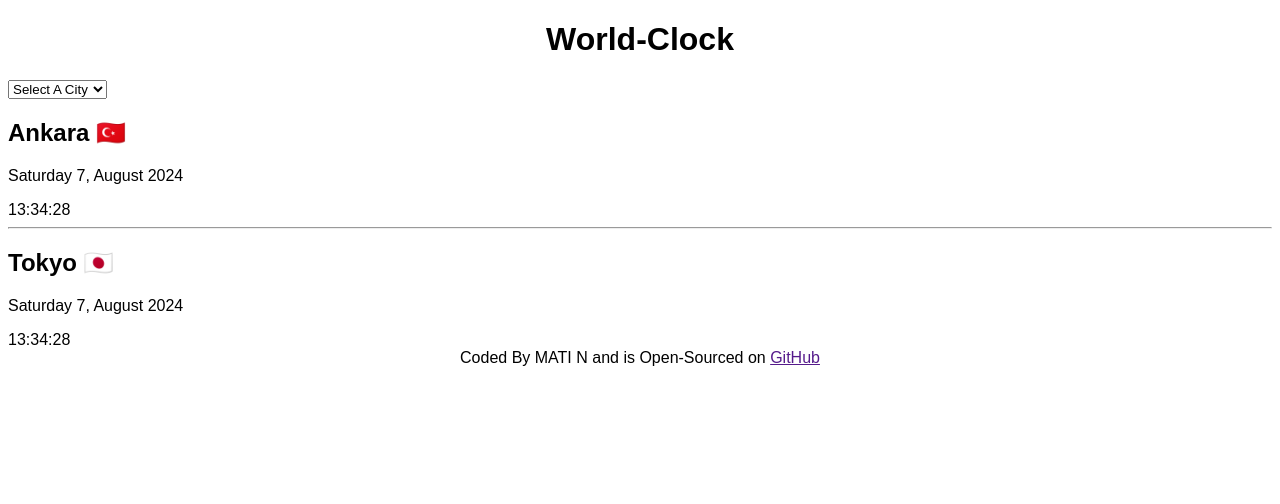
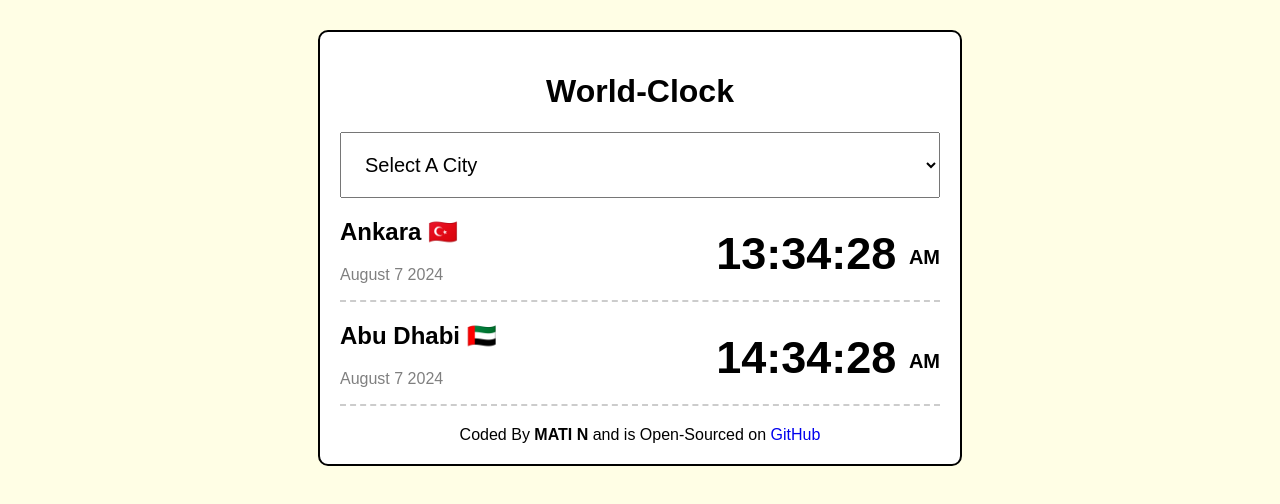
Before and after one commit to Sergey-Ivanovich/World-Clock, a plain HTML site: page index.html in a window 1280 px wide. Drawn offline with Linux system fonts and the light colour scheme.

Commit message:
added more css to whole project

```diff
--- a/index.html
+++ b/index.html
@@ -9,6 +9,7 @@
   <body>
     <div class="container">
       <h1>World-Clock</h1>
+
       <select>
         <option value="">Select A City</option>
         <option value="">Seattle 🇨🇦</option>
@@ -17,19 +18,27 @@
       </select>
       <div class="cities">
         <div class="city">
-          <h2>Ankara 🇹🇷</h2>
-          <p>Saturday 7, August 2024</p>
-          <div class="time">13:34:28</div>
+          <div class="city-info">
+            <h2>Ankara 🇹🇷</h2>
+            <p>August 7 2024</p>
+          </div>
+          <div class="time">13:34:28 <small>AM</small></div>
         </div>
-        <hr />
         <div class="city">
-          <h2>Tokyo 🇯🇵</h2>
-          <p>Saturday 7, August 2024</p>
-          <div class="time">13:34:28</div>
+          <div class="city-info">
+            <h2>Abu Dhabi 🇦🇪</h2>
+            <p>August 7 2024</p>
+          </div>
+          <div class="time">14:34:28 <small>AM</small></div>
         </div>
       </div>
       <footer>
-        Coded By MATI N and is Open-Sourced on <a href="">GitHub</a>
+        Coded By <strong>MATI N</strong> and is Open-Sourced on
+        <a
+          href="https://github.com/Sergey-Ivanovich/World-Clock"
+          target="_blank"
+          >GitHub</a
+        >
       </footer>
     </div>
     <script src="src/index.js"></script>
--- a/src/styles.css
+++ b/src/styles.css
@@ -1,11 +1,63 @@
 body {
   font-family: Arial, Helvetica, sans-serif;
+  background-color: rgba(255, 251, 0, 0.1);
 }
 
 h1 {
   text-align: center;
 }
 
+select {
+  display: block;
+  margin: 0 auto;
+  padding: 20px;
+  width: 100%;
+  font-size: 20px;
+}
+
+p {
+  color: rgba(0, 0, 0, 0.5);
+}
+
+a {
+  text-decoration: none;
+}
+
+a:hover {
+  text-decoration: underline;
+  color: blue;
+}
+
+.container {
+  background-color: white;
+  border: 2px solid black;
+  margin: 30px auto;
+  max-width: 600px;
+  border-radius: 10px;
+  padding: 20px;
+}
+
+.cities {
+  padding-bottom: 20px;
+}
+
+.city {
+  border-bottom: 2px dashed rgba(0, 0, 0, 0.2);
+  display: flex;
+  justify-content: space-between;
+}
+
+.time {
+  font-size: 45px;
+  font-weight: bold;
+  padding-top: 30px;
+}
+
+.time small {
+  vertical-align: middle;
+  font-size: 20px;
+}
+
 footer {
   text-align: center;
 }
```
